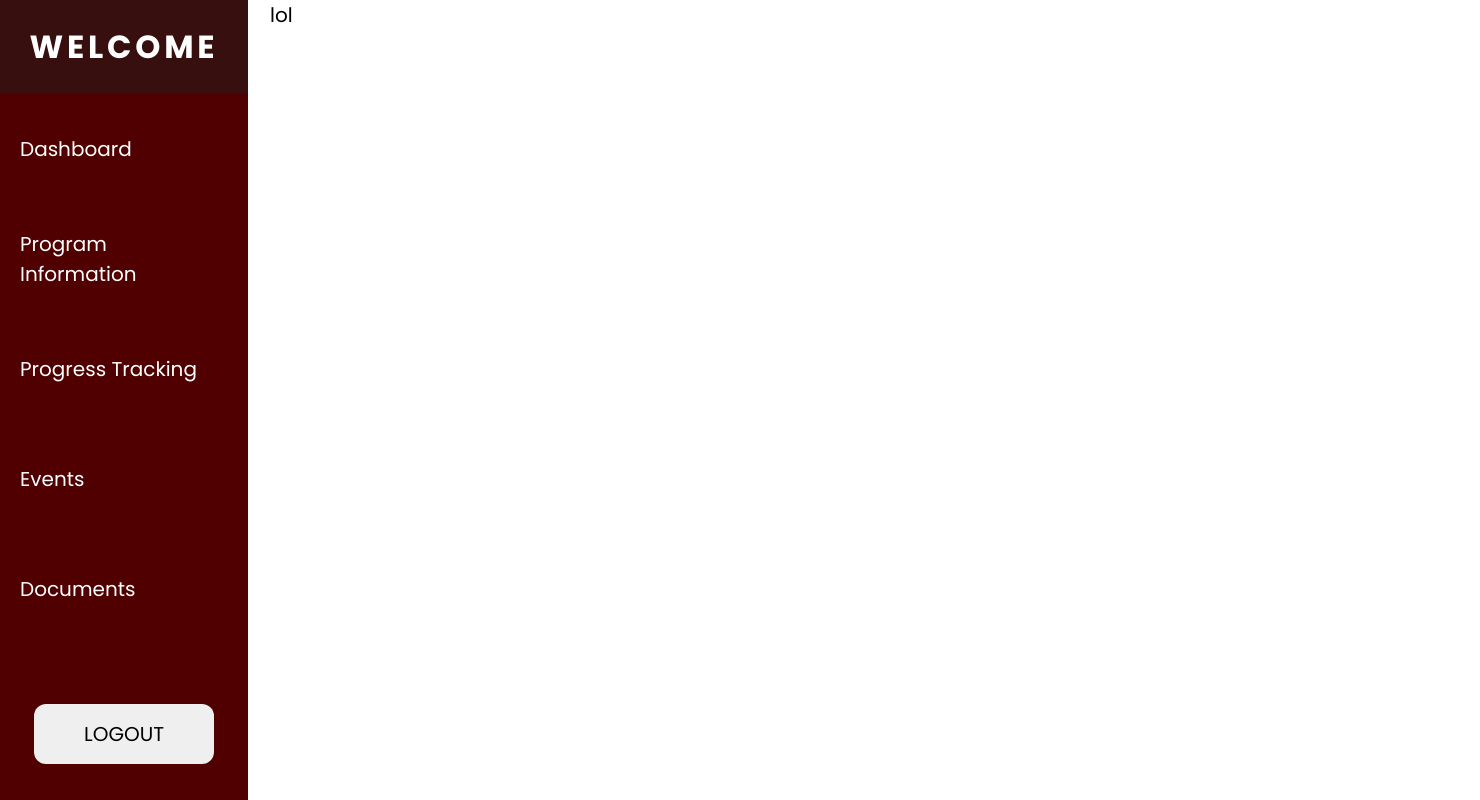
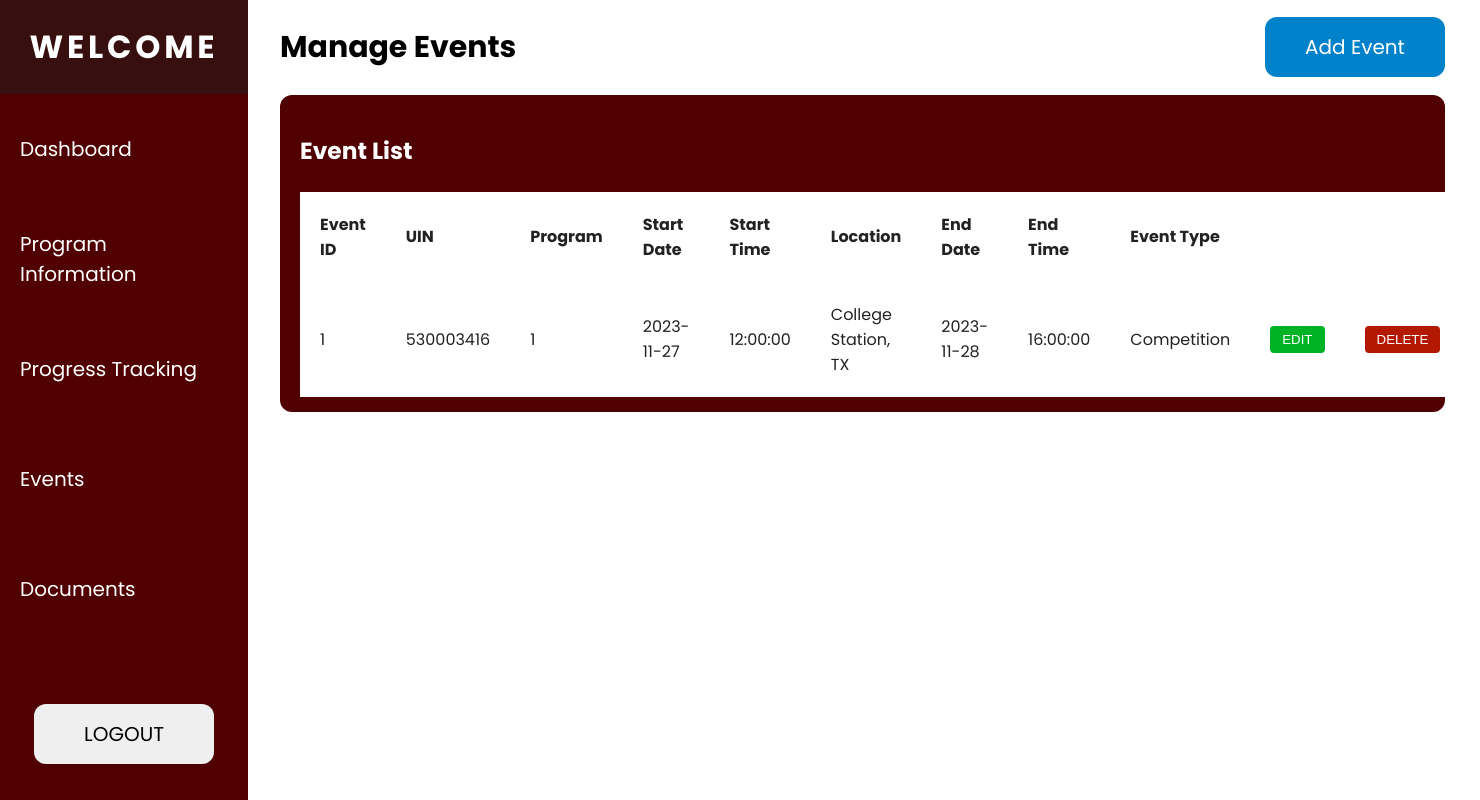
Before and after one commit to Nemsun/CSCE310Project, a PHP site: page /pages/event_admin.php in a window 1480 px wide. Run offline with PHP 8.4, Linux system fonts and the light colour scheme; data comes from the database, SQL or seed files in the repository.

Commit message:
added tables and finished gui

```diff
--- a/assets/navbar.php
+++ b/assets/navbar.php
@@ -20,7 +20,7 @@
         </li>
         <li class="nav-item">
             <div class="btn-wrapper">
-                <button class="logout">LOGOUT</button>
+                <button class="logout-btn">LOGOUT</button>
             </div>
         <li>
     </ul>
--- a/css/navbar.css
+++ b/css/navbar.css
@@ -72,7 +72,7 @@ body {
     justify-content: flex-end;
 }
 
-button {
+.logout-btn {
     border: none;
     font-family: 'Poppins', sans-serif;
     width: 180px;
@@ -84,7 +84,7 @@ button {
     font-size: 20px;
 }
 
-button:hover {
+.logout-btn:hover {
     cursor: pointer;
     background: rgba(30, 30, 30, 0.50);
     color: white;
--- a/css/registration.css
+++ b/css/registration.css
@@ -1,5 +1,6 @@
 * {
     font-family: 'Poppins', sans-serif;
+    background-color: whitesmoke;
 }
 
 h1 {
--- a/css/style.css
+++ b/css/style.css
@@ -1,8 +1,79 @@
-.container {
+.main-container {
     margin: 0;
     padding: 0;
-    margin-left: 270px;
+    margin-left: 280px;
     font-family: 'Poppins', sans-serif;
     font-size: 20px;
     color: black;
 }
+
+.add-btn {
+    border: none;
+    font-family: 'Poppins', sans-serif;
+    width: 180px;
+    height: 60px;
+    border-radius: 12px;
+    display: flex;
+    align-items: center;
+    justify-content: center;
+    font-size: 20px;
+    background-color: #0082CB;
+    color: white;
+}
+
+.add-btn:hover {
+    cursor: pointer;
+    background-color:#CC0007;
+    color: white;
+    transition: 0.1s;
+}
+
+.header {
+    display: flex;
+    justify-content: space-between;
+    align-items: center;
+    padding-right: 35px;
+}
+
+.table-wrapper {
+    background-color: #500000;
+    padding: 15px 20px;
+    margin-right: 35px;
+    border-radius: 12px;
+    color: white;
+}
+
+table {
+    border-collapse: collapse;
+    width: 100%;
+}
+
+td, th {
+    text-align: left;
+    font-size: 16px;
+    background-color: white;
+    padding: 20px;
+    color: #222222;
+}
+
+.hidden {
+    color: white;
+}
+
+.edit-btn {
+    padding: 6px 12px;
+    background-color: #00B226;
+    color: #fff;
+    border: none;
+    border-radius: 4px;
+    cursor: pointer;
+}
+
+.delete-btn {
+    padding: 6px 12px;
+    background-color: #B31900;
+    color: #fff;
+    border: none;
+    border-radius: 4px;
+    cursor: pointer;
+}
--- a/pages/event_admin.php
+++ b/pages/event_admin.php
@@ -1,7 +1,70 @@
 <?php include '../assets/header.php'; ?>
 <?php include '../assets/navbar.php'; ?>
+<?php include '../includes/dbh.inc.php'; ?>
+<?php session_start(); ?>
 
-<div class="container">
-    <div class="content">
-        lol
+<div class="main-container">
+    <div class="header">
+        <h2>Manage Events</h2>
+        <button class="add-btn">Add Event</button>
     </div>
+    <div class="table-wrapper">
+        <h3>Event List</h3>
+        <?php
+            $query = "SELECT * FROM event";
+            $query_run = mysqli_query($conn, $query);
+        ?>
+        <table id="eventTable">
+            <thead>
+                <tr>
+                    <th>Event ID</th>
+                    <th>UIN</th>
+                    <th>Program</th>
+                    <th>Start Date</th>
+                    <th>Start Time</th>
+                    <th>Location</th>
+                    <th>End Date</th>
+                    <th>End Time</th>
+                    <th>Event Type</th>
+                    <th class="hidden">.</th>
+                    <th class="hidden">.</th>
+                </tr>
+            </thead>
+            <tbody>
+                <?php
+                if(mysqli_num_rows($query_run) > 0) {
+                    while($row = mysqli_fetch_assoc($query_run)) {
+                        ?>
+                        <tr>
+                            <td><?php echo $row['Event_Id']; ?></td>
+                            <td><?php echo $row['UIN']; ?></td>
+                            <td><?php echo $row['Program_Num']; ?></td>
+                            <td><?php echo $row['Start_Date']; ?></td>
+                            <td><?php echo $row['Start_Time']; ?></td>
+                            <td><?php echo $row['Location']; ?></td>
+                            <td><?php echo $row['End_Date']; ?></td>
+                            <td><?php echo $row['End_Time']; ?></td>
+                            <td><?php echo $row['Event_Type']; ?></td>
+                            <td>
+                                <form action="edit_event.php" method="POST">
+                                    <input type="hidden" name="edit_id" value="<?php echo $row['Event_Id']; ?>">
+                                    <button type="submit" name="edit_btn" class="edit-btn">EDIT</button>
+                                </form>
+                            </td>
+                            <td>
+                                <form action="../includes/process_event.php" method="POST">
+                                    <input type="hidden" name="delete_id" value="<?php echo $row['Event_Id']; ?>">
+                                    <button type="submit" name="delete_btn" class="delete-btn">DELETE</button>
+                                </form>
+                            </td>
+                        </tr>
+                        <?php
+                    }
+                } else {
+                    echo "No record found";
+                }
+                ?>
+            </tbody>
+        </table>
+    </div>
+</div>
--- a/pages/test.php
+++ b/pages/test.php
@@ -1,7 +1,7 @@
 <?php include '../assets/header.php'; ?>
 <?php include '../assets/navbar.php'; ?>
 
-<div class="container">
+<div class="main-container">
     <div class="content">
         <h1>Test</h1>
         <p>This is a test page.</p>
```
